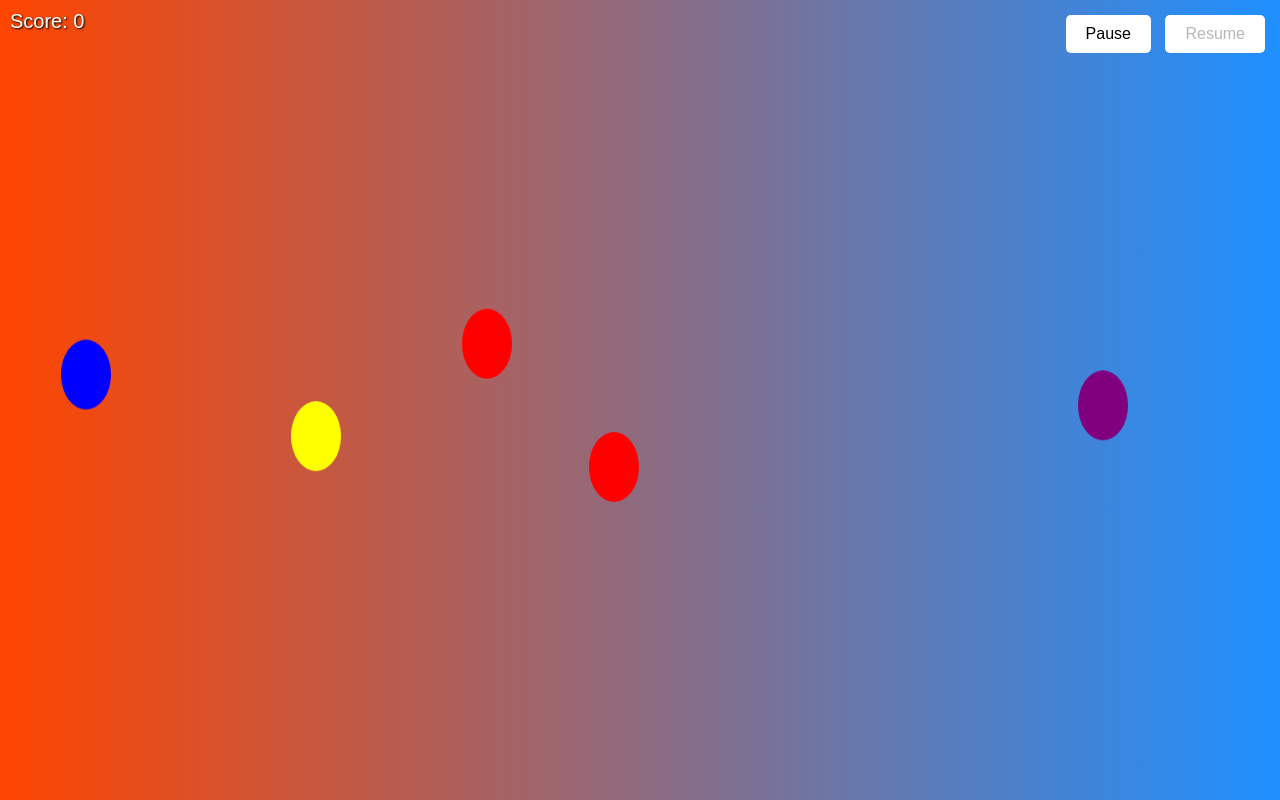
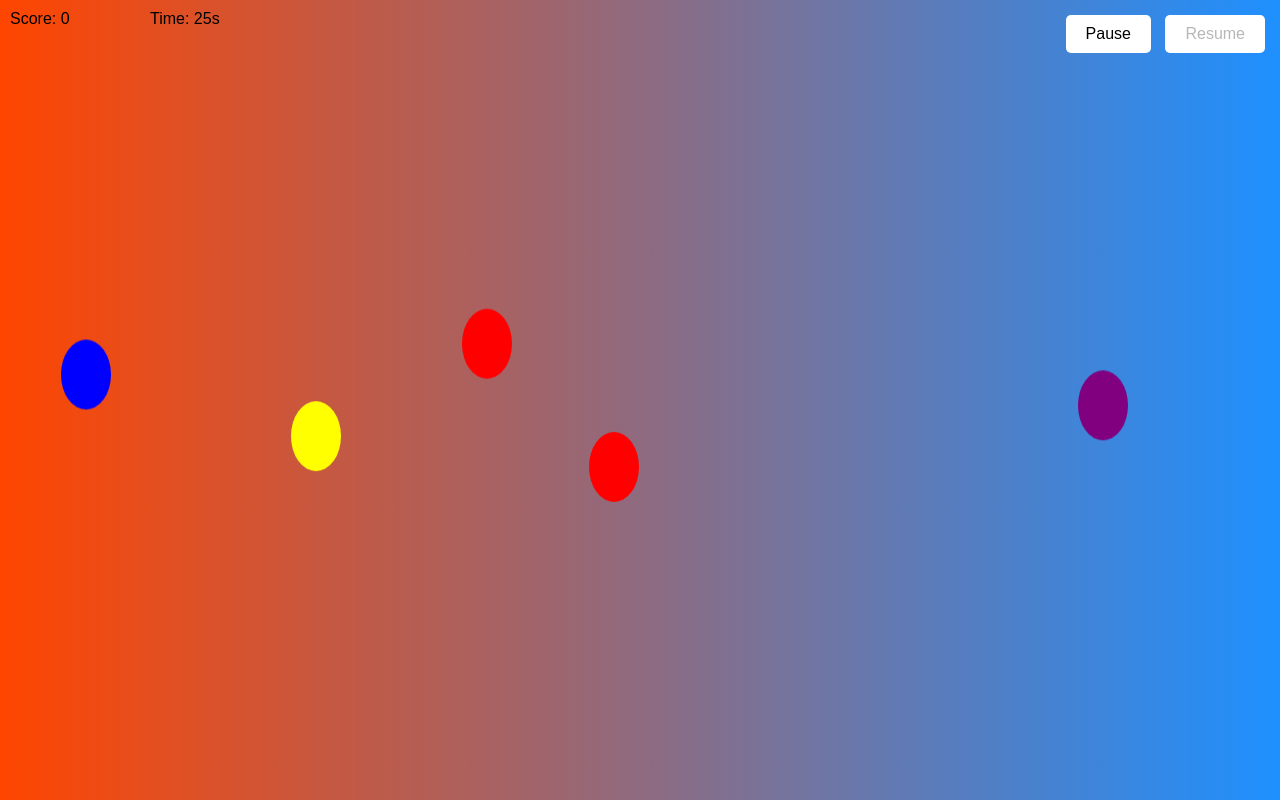
Before and after one commit to Jean-Pierre258/JEIP-GAME, a plain HTML site: page index.html in a window 1280 px wide. Drawn offline with Linux system fonts and the light colour scheme.

Commit message:
Update index.html

```diff
--- a/index.html
+++ b/index.html
@@ -41,26 +41,14 @@
             from { transform: translateY(100%); }
             to { transform: translateY(-120%); }
         }
-        #score, #controls {
+        #score, #timer, #controls {
             position: absolute;
             top: 10px;
             z-index: 10;
         }
-        #score {
-            left: 10px;
-            font-size: 20px;
-            color: white;
-            text-shadow: 1px 1px 2px black;
-        }
-        #timer {
-            margin-top: 10px;
-            font-size: 18px;
-            color: white;
-            text-shadow: 1px 1px 2px black;
-        }
-        #controls {
-            right: 10px;
-        }
+        #score { left: 10px; }
+        #timer { left: 150px; }
+        #controls { right: 10px; }
         .button {
             background: white;
             border: none;
@@ -86,10 +74,8 @@
 </head>
 <body>
     <div id="gameArea">
-        <div id="score">
-            Score: 0
-            <div id="timer">Time: 30s</div>
-        </div>
+        <div id="score">Score: 0</div>
+        <div id="timer">Time: 30s</div>
         <div id="controls">
             <button id="pauseButton" class="button">Pause</button>
             <button id="resumeButton" class="button" disabled>Resume</button>
@@ -115,12 +101,15 @@
         let gameInterval;
         let timerInterval;
         let paused = false;
-        let balloonSpeed = 1;
+        let balloonSpeed = 5; // Default speed (medium)
 
-        function startGame() {
+        function startGame(difficulty) {
+            if (difficulty === 'easy') balloonSpeed = 7;
+            if (difficulty === 'medium') balloonSpeed = 5;
+            if (difficulty === 'hard') balloonSpeed = 3;
+
             score = 0;
             timeLeft = 30;
-            balloonSpeed = 5;
             scoreDisplay.textContent = `Score: ${score}`;
             timerDisplay.textContent = `Time: ${timeLeft}s`;
             gameOverDisplay.style.display = 'none';
@@ -143,7 +132,6 @@
                 scoreDisplay.textContent = `Score: ${score}`;
                 timeLeft++;
                 timerDisplay.textContent = `Time: ${timeLeft}s`;
-                balloonSpeed = Math.max(1, balloonSpeed - 0.1); // Increase speed
                 balloon.remove();
             });
 
@@ -192,11 +180,11 @@
 
         function restartGame() {
             gameOverDisplay.style.display = 'none';
-            startGame();
+            startGame('medium'); // Restart with default difficulty
         }
 
-        // Start the game immediately
-        startGame();
+        // Start the game immediately at medium difficulty
+        startGame('medium');
 
         // Event listeners for pause and resume
         pauseButton.addEventListener('click', pauseGame);
```
